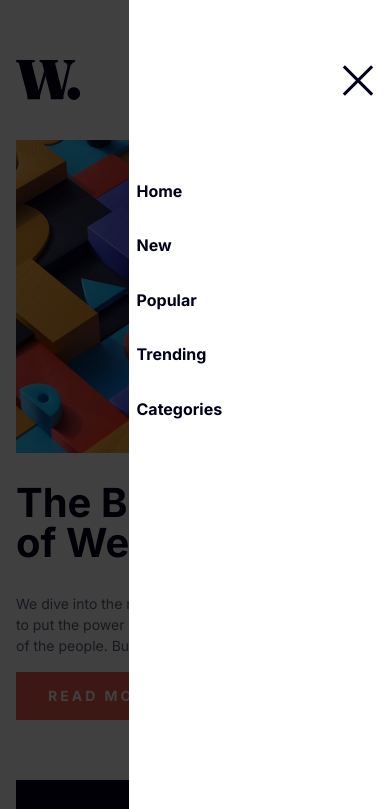
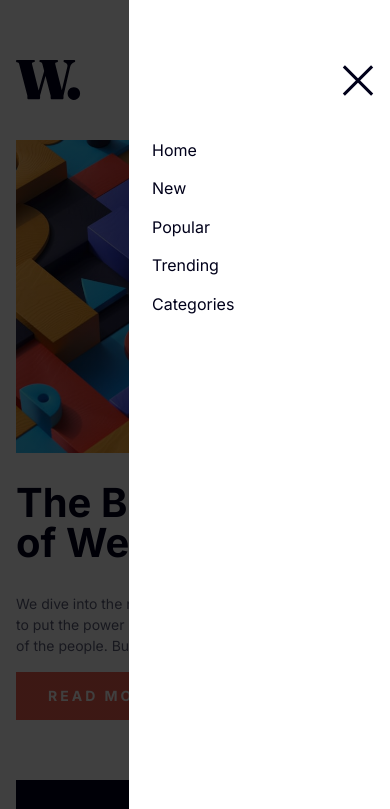
Before and after one commit to vrroel/frontendmentor15.news-homepage, a plain HTML site: page index.html in a window 390 px wide. Both pictures are taken after a click on the element 354 px from the left and 80 px from the top of the page. Shown: the top 809 px of the page. Drawn offline with Linux system fonts and the light colour scheme.

Commit message:
mobile menu refactor

```diff
--- a/css/style.css
+++ b/css/style.css
@@ -74,21 +74,71 @@ p {
   margin-bottom: 40px;
 }
 
-.header-nav {
+#menu {
   display: flex;
   gap: 2rem;
   flex-wrap: wrap;
 }
 
-.header-nav a {
+#nav a {
   display: block;
   padding: 10px 0px;
   color: var(--very-dark-blue);
 }
 
-.menu-mobile-open,
-.menu-mobile-close {
+#btn-open,
+#btn-close {
   display: none;
+}
+
+/* Men Mobile */
+
+@media (max-width: 600px) {
+  #btn-open {
+    display: block;
+  }
+
+  #menu {
+    display: block;
+    position: absolute;
+    width: 0;
+    right: 0;
+    top: 0;
+    height: 100vh;
+    visibility: hidden;
+    background: linear-gradient(
+      to right,
+      rgba(0, 0, 0, 0.75) 33%,
+      rgb(255, 255, 255) 0
+      );
+    z-index: 10;
+    overflow: hidden;
+    transition: .3s;
+  }
+
+  #menu li{
+    position: relative;
+    margin-left:38%;
+    top: 100px;
+  }
+
+  #nav.active #menu {
+    display: block;
+    visibility: visible;
+    width: 100%;
+    padding: 0 1rem;
+  }
+
+  #nav.active #btn-open {
+    display: none;
+  }
+
+  #nav.active #btn-close {
+    display: block;
+    position: relative;
+    margin-left: auto;
+    top: 65px;
+  }
 }
 
 /* MAIN */
@@ -250,63 +300,6 @@ picture,
   }
 }
 
-@media (max-width: 600px) {
-  /* MENU MOBILE */
-  .header-nav {
-    display: none;
-    gap: 1rem;
-    width: 100%;
-    height: 100vh;
-    flex-direction: column;
-    position: absolute;
-    right: 0;
-    top: 0;
-    z-index: 10;
-    font-weight: 700;
-    background: linear-gradient(
-      to right,
-      rgba(0, 0, 0, 0.75) 33%,
-      rgb(255, 255, 255) 0
-    );
-    animation: animationMenu 0.1s forwards;
-  }
-
-  @keyframes animationMenu {
-    from {
-      transform: translateX(-100%);
-    }
-
-    to {
-      transform: translateX(0);
-    }
-  }
-
-  .header-nav li {
-    margin-left: 35vw;
-  }
-
-  .menu-mobile-open {
-    display: block;
-    margin-left: auto;
-    cursor: pointer;
-  }
-
-  .menu-mobile-close {
-    display: block;
-    margin: 60px 1rem 60px auto;
-    cursor: pointer;
-    padding-top: 5px;
-  }
-
-  .menu-mobile-close img {
-    margin-left: auto;
-  }
-}
-
-.active {
-  display: flex;
-}
-
 /* attribution */
 
 .attribution {
--- a/index.html
+++ b/index.html
@@ -22,6 +22,20 @@
         <a href="./index.html"><img src="./assets/images/logo.svg" alt="" /></a>
       </div>
 
+      <nav id="nav">
+        <div id="btn-mobile">
+          <img id="btn-open" src="./assets/images/icon-menu.svg" alt="">
+        </div>
+
+        <ul id="menu">
+          <img id="btn-close" src="./assets/images/icon-menu-close.svg" alt="">
+          <li><a href="./index.html">Home</a></li>
+          <li><a href="#">New</a></li>
+          <li><a href="#">Popular</a></li>
+          <li><a href="#">Trending</a></li>
+          <li><a href="#">Categories</a></li>
+        </ul>
+<!--
   <div class="menu-mobile-open">
     <img src="./assets/images/icon-menu.svg" alt="">
   </div>
@@ -38,6 +52,7 @@
       <li><a href="#">Trending</a></li>
       <li><a href="#">Categories</a></li>
     </ul>
+  -->
 
       </nav>
     </header>
--- a/js/main.js
+++ b/js/main.js
@@ -1,14 +1,10 @@
-function initMenuMobile() {
-  const menuMobile = document.querySelector(".header-nav");
-  const menuOpen = document.querySelector(".menu-mobile-open");
-  const menuClose = document.querySelector(".menu-mobile-close");
+const btnMobile = document.getElementById("btn-mobile");
+const btnMobileClose = document.getElementById('btn-close');
 
-  if (menuOpen) {
-    function openCloseMenu() {
-      menuMobile.classList.toggle("active");
-    }
-    menuOpen.addEventListener("click", openCloseMenu);
-    menuClose.addEventListener("click", openCloseMenu);
-  }
+function toggleMenu() {
+  const nav = document.getElementById("nav");
+  nav.classList.toggle('active');
 }
-initMenuMobile();
+
+btnMobile.addEventListener("click", toggleMenu);
+btnMobileClose.addEventListener("click", toggleMenu);
```
Lines whose indentation alone changed are shown as unchanged.
